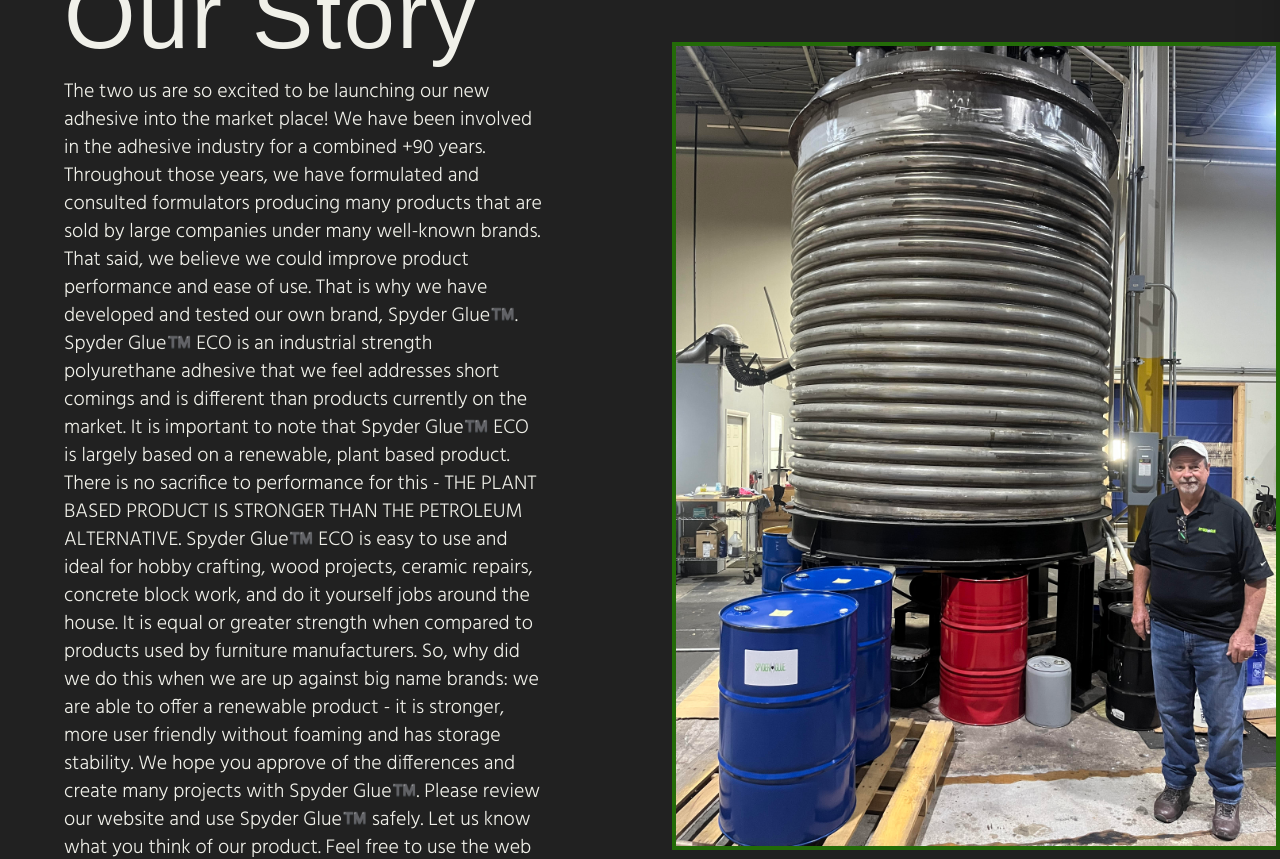
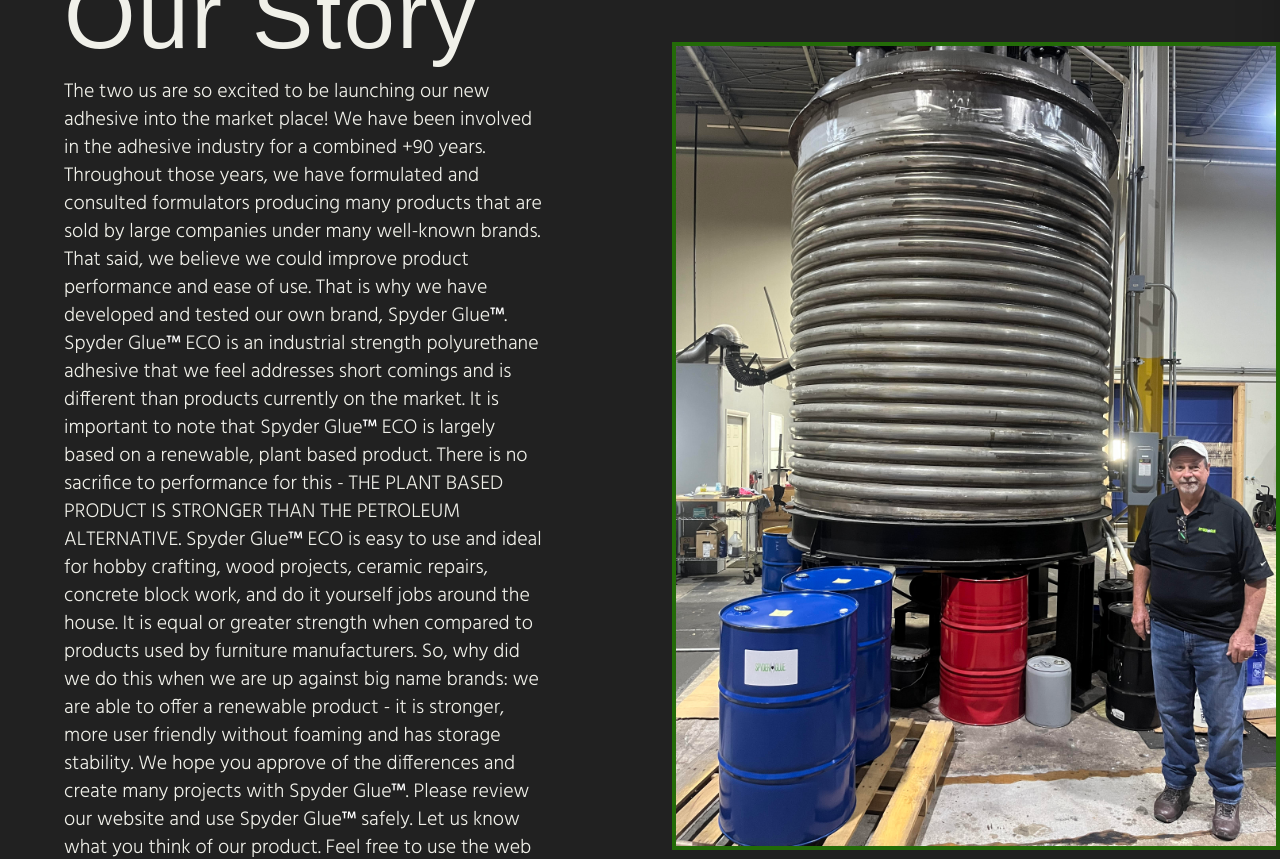
Before and after one commit to nsiebenaller/spyder-glue, a Next.js app: page / in a window 1280 px wide. Shown: the part 715-1574 px from the top of the page. Built offline with nearby package versions, Linux system fonts and the light colour scheme; no server answers; a web font is replaced by a local one; what @shopify/storefront-api-client would draw is missing.

Commit message:
fix: trademark styling

```diff
--- a/app/globals.css
+++ b/app/globals.css
@@ -3,3 +3,9 @@
 @tailwind utilities;
 
 @import "material-symbols";
+
+/** Trademark utility class to add a white trademark unicode character */
+.tm::after {
+  content: "\2122";
+  color: white;
+}
--- a/app/project/page.tsx
+++ b/app/project/page.tsx
@@ -27,27 +27,28 @@ function ProjectPage() {
     );
   }
 
+  const markdown = blogPost.data.replaceAll("™️", `<b class="tm"></b>`);
   return (
+    <div className="text-white">
       <Markdown
         rehypePlugins={[rehypeRaw]}
         components={{
           h1: ({ children }) => (
-          <h1 className="text-4xl font-extrabold tracking-tight text-white lg:text-5xl">
+            <h1 className="text-4xl font-extrabold tracking-tight lg:text-5xl">
               {children}
             </h1>
           ),
           p: ({ children }) => (
-          <p className="my-4 font-light leading-7 text-white">{children}</p>
+            <p className="my-4 font-light leading-7">{children}</p>
           ),
           span: ({ children }) => (
-          <span className="my-4 font-light leading-7 text-white">
-            {children}
-          </span>
+            <span className="my-4 font-light leading-7">{children}</span>
           ),
         }}
       >
-      {blogPost.data}
+        {markdown}
       </Markdown>
+    </div>
   );
 }
 
--- a/components/ContactUs.tsx
+++ b/components/ContactUs.tsx
@@ -26,12 +26,14 @@ const ContactUs = () => {
         </h2>
         <div className="mx-auto flex w-full max-w-[400px] flex-col gap-4">
           <input
+            name="subject"
             className="rounded-full px-4 py-2"
             placeholder="Subject"
             value={subject}
             onChange={(e) => setSubject(e.target.value)}
           />
           <textarea
+            name="body"
             className="min-h-[200px] rounded-xl px-4 py-2"
             placeholder="Body"
             value={body}
--- a/components/OurStory.tsx
+++ b/components/OurStory.tsx
@@ -4,6 +4,33 @@ import Frame from "./Frame";
 import { H2 } from "./common/typography";
 import ourStoryIMG from "@/public/our-story.jpg";
 import Image from "next/image";
+
+const content =
+  `The two us are so excited to be launching our new adhesive into the
+        market place! We have been involved in the adhesive industry for a
+        combined +90 years. Throughout those years, we have formulated and
+        consulted formulators producing many products that are sold by large
+        companies under many well-known brands. That said, we believe we could
+        improve product performance and ease of use. That is why we have
+        developed and tested our own brand, Spyder Glue™️. Spyder Glue™️ ECO is
+        an industrial strength polyurethane adhesive that we feel addresses
+        short comings and is different than products currently on the market. It
+        is important to note that Spyder Glue™️ ECO is largely based on a
+        renewable, plant based product. There is no sacrifice to performance for
+        this - THE PLANT BASED PRODUCT IS STRONGER THAN THE PETROLEUM
+        ALTERNATIVE. Spyder Glue™️ ECO is easy to use and ideal for hobby
+        crafting, wood projects, ceramic repairs, concrete block work, and do it
+        yourself jobs around the house. It is equal or greater strength when
+        compared to products used by furniture manufacturers. So, why did we do
+        this when we are up against big name brands: we are able to offer a
+        renewable product - it is stronger, more user friendly without foaming
+        and has storage stability. We hope you approve of the differences and
+        create many projects with Spyder Glue™️. Please review our website and
+        use Spyder Glue™️ safely. Let us know what you think of our product.
+        Feel free to use the web page to contact us.`.replaceAll(
+    "™️",
+    `<b class="tm"></b>`,
+  );
 
 const OurStory = () => {
   return (
@@ -35,30 +62,10 @@ const OurStoryContent = () => {
       )}
     >
       <H2>Our Story</H2>
-      <p className="mb-8 mt-4 text-xl font-light">
-        The two us are so excited to be launching our new adhesive into the
-        market place! We have been involved in the adhesive industry for a
-        combined +90 years. Throughout those years, we have formulated and
-        consulted formulators producing many products that are sold by large
-        companies under many well-known brands. That said, we believe we could
-        improve product performance and ease of use. That is why we have
-        developed and tested our own brand, Spyder Glue™️. Spyder Glue™️ ECO is
-        an industrial strength polyurethane adhesive that we feel addresses
-        short comings and is different than products currently on the market. It
-        is important to note that Spyder Glue™️ ECO is largely based on a
-        renewable, plant based product. There is no sacrifice to performance for
-        this - THE PLANT BASED PRODUCT IS STRONGER THAN THE PETROLEUM
-        ALTERNATIVE. Spyder Glue™️ ECO is easy to use and ideal for hobby
-        crafting, wood projects, ceramic repairs, concrete block work, and do it
-        yourself jobs around the house. It is equal or greater strength when
-        compared to products used by furniture manufacturers. So, why did we do
-        this when we are up against big name brands: we are able to offer a
-        renewable product - it is stronger, more user friendly without foaming
-        and has storage stability. We hope you approve of the differences and
-        create many projects with Spyder Glue™️. Please review our website and
-        use Spyder Glue™️ safely. Let us know what you think of our product.
-        Feel free to use the web page to contact us.
-      </p>
+      <p
+        className="mb-8 mt-4 text-xl font-light"
+        dangerouslySetInnerHTML={{ __html: content }}
+      />
     </div>
   );
 };
```
Lines whose indentation alone changed are shown as unchanged.
